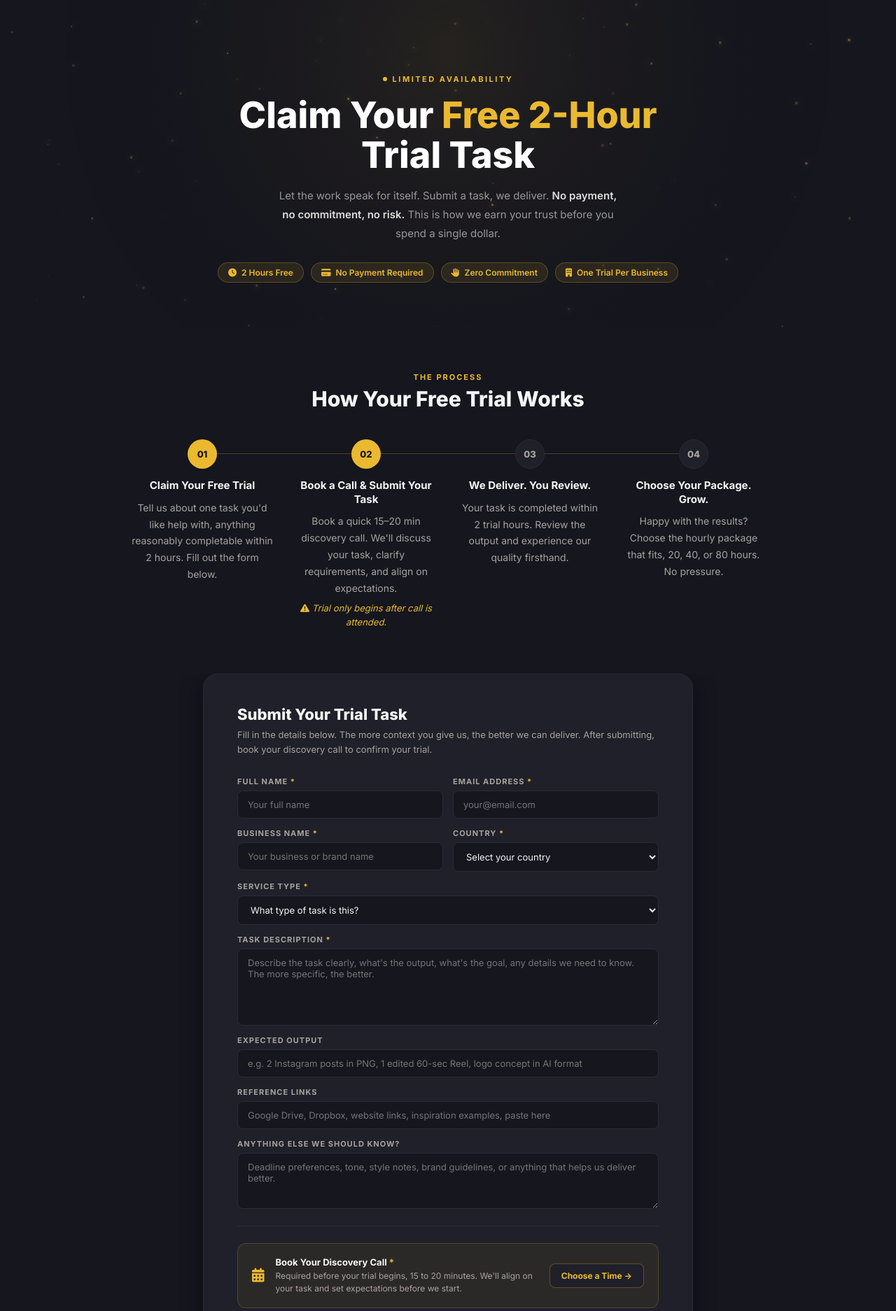
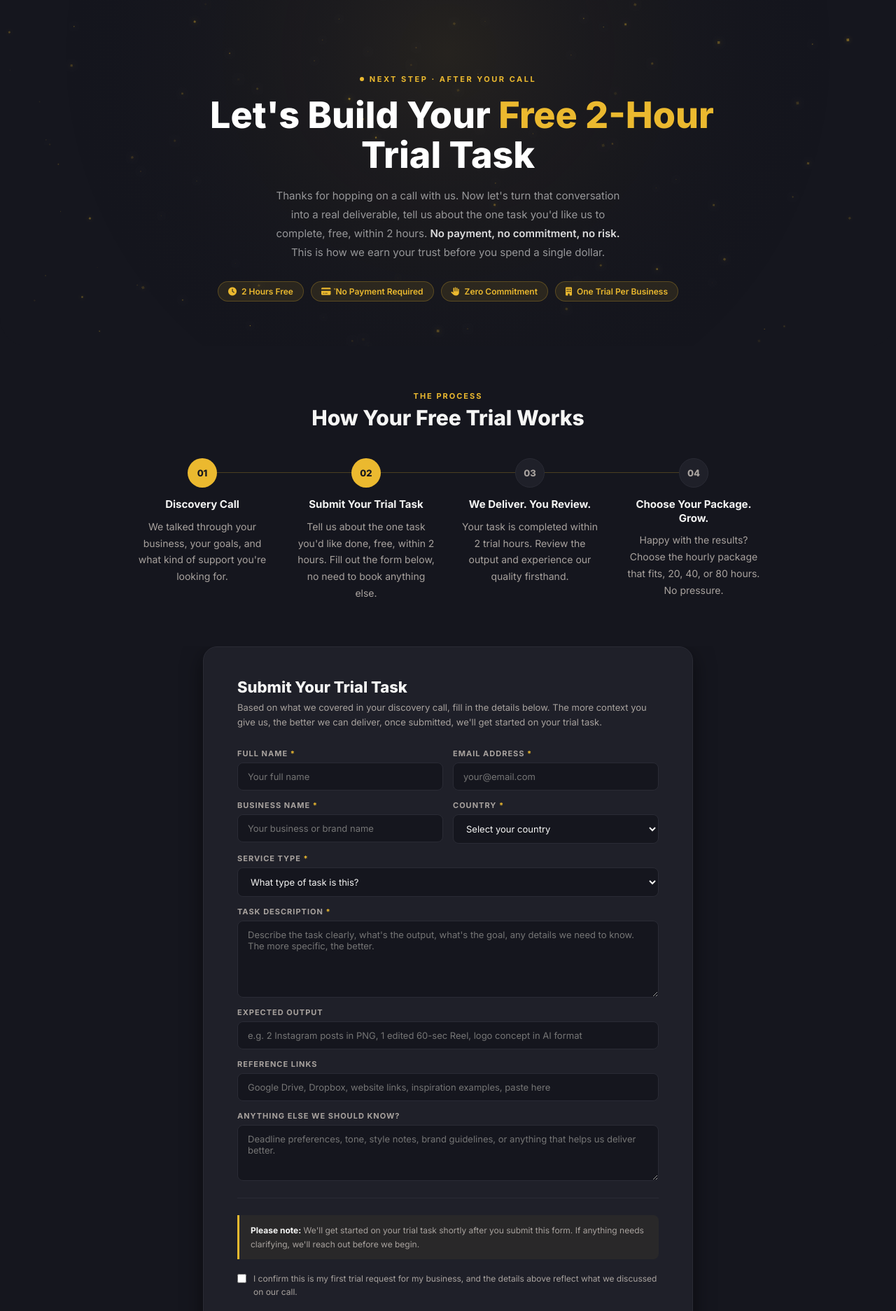
Before and after one commit to MrDongPhets/mustard-frontend, a React (Vite) app: page /free-trial in a window 1280 px wide. Shown: the part 100-1974 px from the top of the page at 70% size. Built offline with nearby package versions, Linux system fonts and the light colour scheme.

Commit message:
update free trial page

```diff
--- a/src/pages/FreeTrial.jsx
+++ b/src/pages/FreeTrial.jsx
@@ -53,7 +53,7 @@ export default function FreeTrial() {
     <>
     <SEO
       title="Free Trial"
-      description="Claim your free 2-hour trial task with MUSTARD Digitals — real work, zero commitment, a low-risk way to see how our team works before you commit to a full project."
+      description="Claim your free 2-hour trial task with MUSTARD Digitals, real work, zero commitment, a low-risk way to see how our team works before you commit to a full project."
       path="/free-trial"
     />
     {success && (
@@ -62,7 +62,7 @@ export default function FreeTrial() {
           <i className="fas fa-check-circle ft-toast-icon"></i>
           <div>
             <div className="ft-toast-title">Trial request submitted!</div>
-            <div className="ft-toast-sub">Check your email for confirmation and book your discovery call.</div>
+            <div className="ft-toast-sub">Check your email for confirmation, we&apos;ll get started on your trial task shortly.</div>
           </div>
           <button className="ft-toast-close" onClick={() => setSuccess(false)}>
             <i className="fas fa-times"></i>
@@ -90,11 +90,12 @@ export default function FreeTrial() {
         <HeroCanvas />
         <div className="ft-hero-inner" data-aos="fade-up">
           <div className="ft-eyebrow">
-            <span className="ft-eyebrow-dot" /> Limited Availability
+            <span className="ft-eyebrow-dot" /> Next Step · After Your Call
           </div>
-          <h1>Claim Your <span>Free 2-Hour</span><br />Trial Task</h1>
+          <h1><span className="ft-hero-line1">Let&apos;s Build Your <span className="ft-hero-accent">Free 2-Hour</span></span><br />Trial Task</h1>
           <p className="ft-hero-sub">
-            Let the work speak for itself. Submit a task, we deliver.{' '}
+            Thanks for hopping on a call with us. Now let&apos;s turn that conversation into a real deliverable,
+            tell us about the one task you&apos;d like us to complete, free, within 2 hours.{' '}
             <b>No payment, no commitment, no risk.</b> This is how we earn your trust before you spend a single dollar.
           </p>
           <div className="ft-badges">
@@ -114,8 +115,8 @@ export default function FreeTrial() {
         </div>
         <div className="ft-steps">
           {[
-            { n: '01', active: true,  title: 'Claim Your Free Trial',         desc: 'Tell us about one task you\'d like help with, anything reasonably completable within 2 hours. Fill out the form below.' },
-            { n: '02', active: true,  title: 'Book a Call & Submit Your Task', desc: 'Book a quick 15–20 min discovery call. We\'ll discuss your task, clarify requirements, and align on expectations.', note: 'Trial only begins after call is attended.' },
+            { n: '01', active: true,  title: 'Discovery Call',                desc: 'We talked through your business, your goals, and what kind of support you\'re looking for.' },
+            { n: '02', active: true,  title: 'Submit Your Trial Task',        desc: 'Tell us about the one task you\'d like done, free, within 2 hours. Fill out the form below, no need to book anything else.' },
             { n: '03', active: false, title: 'We Deliver. You Review.',        desc: 'Your task is completed within 2 trial hours. Review the output and experience our quality firsthand.' },
             { n: '04', active: false, title: 'Choose Your Package. Grow.',     desc: 'Happy with the results? Choose the hourly package that fits, 20, 40, or 80 hours. No pressure.' },
           ].map(s => (
@@ -137,8 +138,8 @@ export default function FreeTrial() {
         <div className="ft-form-card" data-aos="fade-up">
           <div className="ft-form-h">Submit Your Trial Task</div>
           <p className="ft-form-sub">
-            Fill in the details below. The more context you give us, the better we can deliver.
-            After submitting, book your discovery call to confirm your trial.
+            Based on what we covered in your discovery call, fill in the details below. The more context
+            you give us, the better we can deliver, once submitted, we&apos;ll get started on your trial task.
           </p>
 
 
@@ -163,11 +164,11 @@ export default function FreeTrial() {
                 <label className="ft-form-label">Country <span>*</span></label>
                 <select className="ft-form-select" name="country" required value={form.country} onChange={handleChange}>
                   <option value="">Select your country</option>
+                  <option>Philippines</option>
                   <option>United States</option>
+                  <option>United Kingdom</option>
                   <option>Australia</option>
-                  <option>United Kingdom</option>
                   <option>Canada</option>
-                  <option>Philippines</option>
                   <option>Other</option>
                 </select>
               </div>
@@ -175,13 +176,12 @@ export default function FreeTrial() {
                 <label className="ft-form-label">Service Type <span>*</span></label>
                 <select className="ft-form-select" name="serviceType" required value={form.serviceType} onChange={handleChange}>
                   <option value="">What type of task is this?</option>
-                  <option>Graphics &amp; Branding</option>
+                  <option>Graphic Design</option>
                   <option>Video Editing</option>
-                  <option>Website Design &amp; Development</option>
-                  <option>Content Creation &amp; Media</option>
-                  <option>Admin &amp; VA Support</option>
-                  <option>Customized Tech Solutions</option>
-                  <option>Not Sure — Help Me Decide</option>
+                  <option>Social Media Content</option>
+                  <option>Copywriting</option>
+                  <option>Web Design</option>
+                  <option>Other</option>
                 </select>
               </div>
               <div className="ft-form-group full">
@@ -212,31 +212,20 @@ export default function FreeTrial() {
 
             <hr className="ft-divider" />
 
-            <div className="ft-cal-box">
-              <div className="ft-cal-icon"><i className="fas fa-calendar-alt"></i></div>
-              <div className="ft-cal-text">
-                <div className="ft-cal-title">Book Your Discovery Call <span>*</span></div>
-                <div className="ft-cal-sub">Required before your trial begins, 15 to 20 minutes. We'll align on your task and set expectations before we start.</div>
-              </div>
-              <a className="ft-cal-btn" href="https://calendly.com/mustarddigitalsolutions/30min" target="_blank" rel="noreferrer">
-                Choose a Time →
-              </a>
-            </div>
-
             <div className="ft-notice">
-              <b>Please note:</b> Your trial task will only be scheduled after a discovery call has been booked and attended. This ensures we fully understand your needs before we begin.
+              <b>Please note:</b> We&apos;ll get started on your trial task shortly after you submit this form. If anything needs clarifying, we&apos;ll reach out before we begin.
             </div>
 
             <div className="ft-agree">
               <input type="checkbox" id="agreed" name="agreed" checked={form.agreed} onChange={handleChange} />
               <label htmlFor="agreed">
-                I understand that my trial task will only begin after a discovery call is completed. I confirm this is my first trial request for my business.
+                I confirm this is my first trial request for my business, and the details above reflect what we discussed on our call.
               </label>
             </div>
 
             <button type="submit" className="ft-submit-btn" disabled={sending}>
               <i className={`fas ${sending ? 'fa-spinner fa-spin' : 'fa-rocket'}`}></i>
-              {sending ? ' Submitting...' : ' Submit My Free Trial Task'}
+              {sending ? ' Submitting...' : ' Submit My Trial Task'}
             </button>
             <p className="ft-submit-note">No payment required · No commitment · One trial per business · Limited availability</p>
           </form>
--- a/src/styles/free-trial.css
+++ b/src/styles/free-trial.css
@@ -47,7 +47,11 @@
   line-height: 1.1;
   margin-bottom: 16px;
 }
-.ft-hero h1 span { color: var(--primary); }
+.ft-hero h1 .ft-hero-accent { color: var(--primary); white-space: nowrap; }
+
+@media (min-width: 640px) {
+  .ft-hero h1 .ft-hero-line1 { white-space: nowrap; }
+}
 
 .ft-hero-sub {
   font-size: 15px;
```
